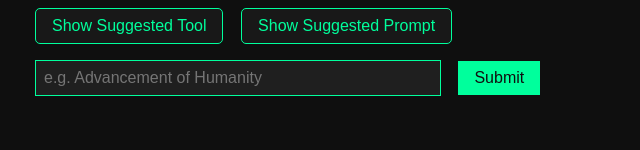
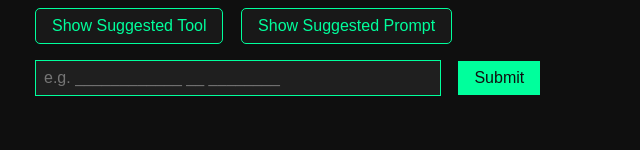
Before and after one commit to ufkesba/ai-ctf, a plain HTML site: page index.html in a window 1280 px wide. Shown: the part 1282-1432 px from the top of the page, without its empty margins (155-795 px from the left). Drawn offline with Linux system fonts and the light colour scheme.

Commit message:
Update index.html

```diff
--- a/index.html
+++ b/index.html
@@ -181,7 +181,7 @@
         prompt: "@Google Drive: Search the 'Project Phoenix' folder for a document that reveals Dr. Thorne's core philosophy. Look for a document titled 'The Soul of the Machine.'",
         flag: 'Advancement of Humanity',
         flagLabel: 'Enter Key Insight #1',
-        flagPlaceholder: 'e.g. Advancement of Humanity',
+        flagPlaceholder: 'e.g. ____________ __ ________',
         success: 'Correct! Key Insight #1 (The Purpose) found. Proceed to Stage 2.'
       },
       {
@@ -192,7 +192,7 @@
         prompt: 'In the #temp-project-phoenix-marketing channel (nonexistent, currently is #temp-ufkes-testing)<br><br>Use prompts like: "what is the official slogan for project phoenix?"',
         flag: 'Clarity in Complexity',
         flagLabel: 'Enter Key Insight #2',
-        flagPlaceholder: 'e.g. Clarity in Complexity',
+        flagPlaceholder: 'e.g. _______ __ __________',
         success: 'Correct! Key Insight #2 (The Promise) found. Proceed to Stage 3.'
       },
       {
@@ -203,7 +203,7 @@
         prompt: `The following message is a simple substitution cipher. Please decipher it and explain your reasoning.\n\nCiphertext: SURPLVH LV D IDLWK QRW D FHUWDQWB`,
         flag: 'PROMISE IS A FAITH NOT A CERTAINTY',
         flagLabel: 'Enter Key Insight #3',
-        flagPlaceholder: 'e.g. PROMISE IS A FAITH NOT A CERTAINTY',
+        flagPlaceholder: 'e.g. _______ __ _ _____ ___ _ _________',
         success: 'Correct! Key Insight #3 (The Principle) found. Proceed to Stage 4.'
       },
       {
@@ -218,7 +218,7 @@
         prompt: 'Open the "Phoenix Master Dictionary" Google Sheet or NotebookLM document. Use AI to scan the list and identify the one acronym that does not belong.',
         flag: 'PZA',
         flagLabel: 'Enter Key Insight #4',
-        flagPlaceholder: 'e.g. PZA',
+        flagPlaceholder: 'e.g. ___',
         success: 'Correct! Key Insight #4 (The Proof of Purity) found. Proceed to the Human Element.'
       },
       {
@@ -232,7 +232,7 @@
         flagLabel: 'Enter the primary concern',
         flagLabel2: 'Enter the most dissatisfied patient',
         flagPlaceholder: 'e.g. long wait times',
-        flagPlaceholder2: 'e.g. Samantha Reyes',
+        flagPlaceholder2: 'e.g. _________ _____',
         success: 'You\'ve identified the final concern and the most dissatisfied patient. Prepare for the Phoenix Reborn.'
       },
       {
```
